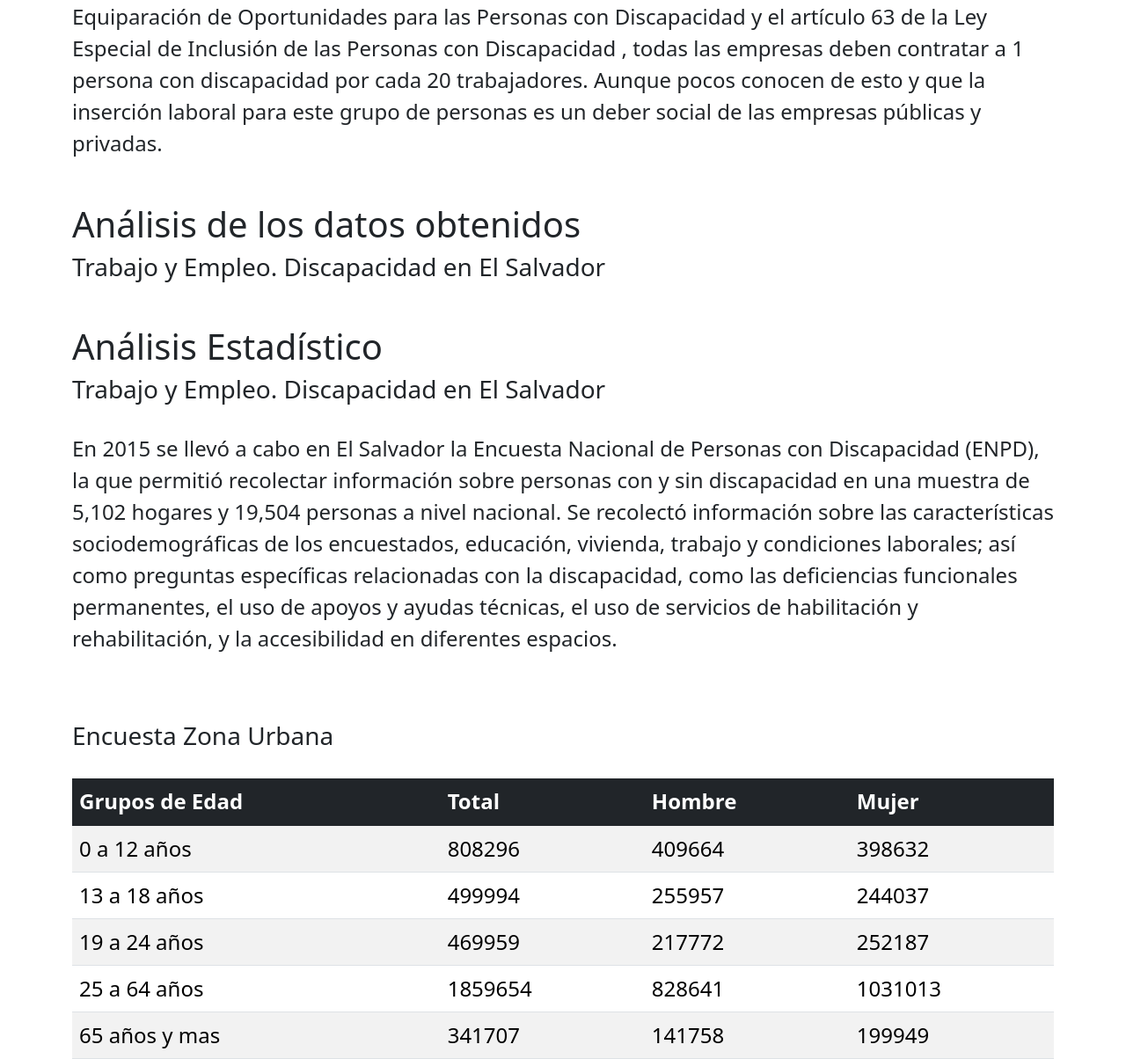
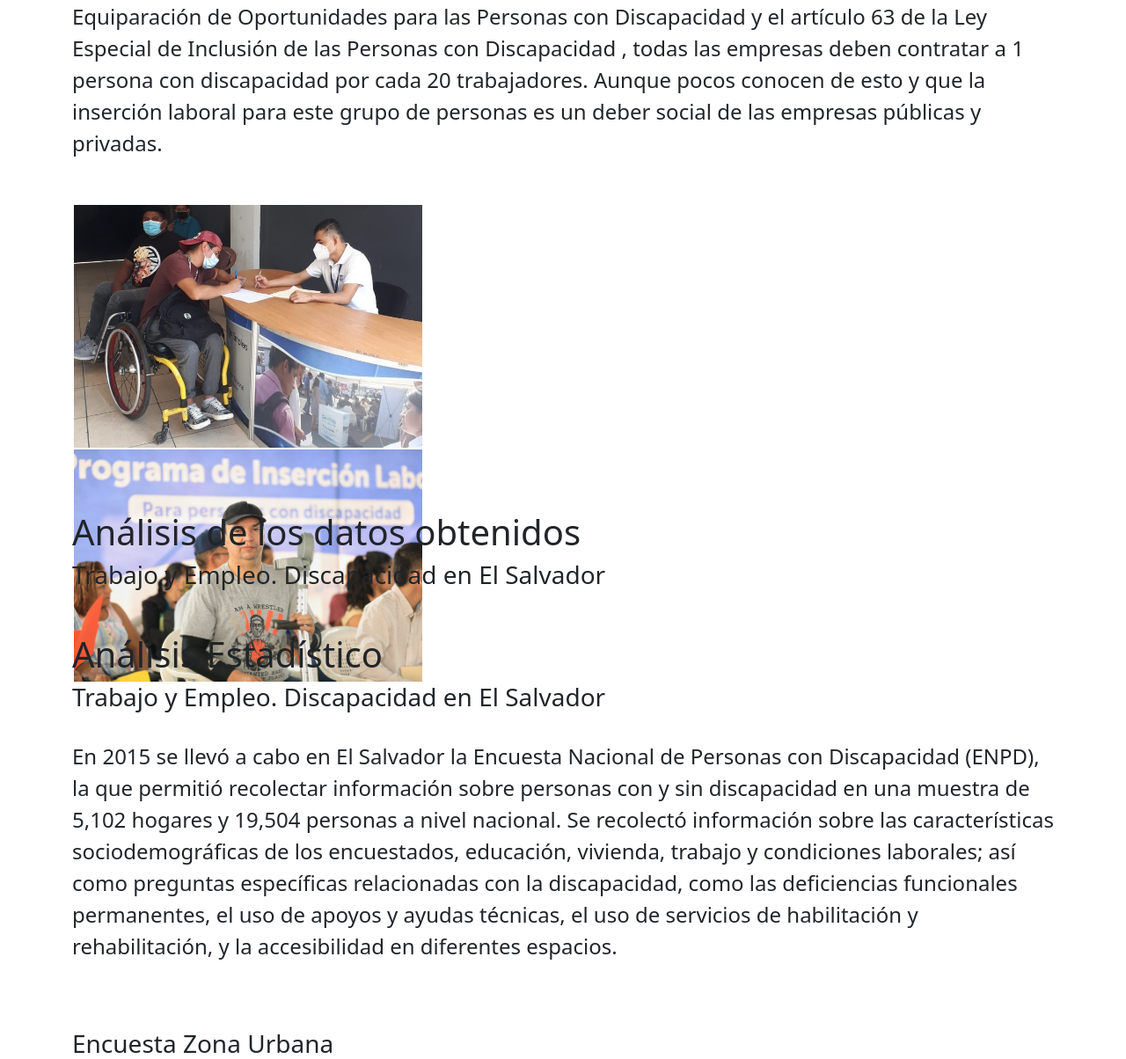
Before and after one commit to JGer04/HDP, a Django app: page /trabajo/trabajo in a window 1280 px wide. Shown: the part 787-1991 px from the top of the page at 88% size. Run offline with Django 4.2, Linux system fonts and the light colour scheme; data comes from the database, SQL or seed files in the repository; both versions use the stored data as it was after the commit; some libraries are stand-ins or nearby versions.

Commit message:
resumen trabajo e imagenes

```diff
--- a/Proyecto/static/css/sidebar.css
+++ b/Proyecto/static/css/sidebar.css
@@ -49,6 +49,13 @@
   padding-left: 220px;
 }
 
+.prueba{
+  width: 100%;
+  height: 100%;
+  max-width: 400px;
+  max-height: 350px;
+  border: 1px solid white;
+}
 /*
 ===============
 Navbar
--- a/Proyecto/templates/trabajo/trabajo.html
+++ b/Proyecto/templates/trabajo/trabajo.html
@@ -15,6 +15,11 @@
          {{ b.resumen }}
     </p>
 {% endfor %}
+
+<div class="trabajo prueba">
+     <img class="prueba" src="{% static 'img/img1-resumen-T.jpg'%}" />
+     <img class="prueba" src="{% static 'img/img2-resumen-T.jpg'%}" />
+</div>
 
 <h1>Análisis de los datos obtenidos</h1>
 <h3>Trabajo y Empleo. Discapacidad en El Salvador</h3>
@@ -333,6 +338,8 @@
     <p class="graf-desc">
       Prevalencia de discapacidad, por tipo, en la población de 18 años y más.
     </p>
+    <img class="prueba" src="{% static 'img/img2-resumen-T.jpg'%}" />
 </div>
 
+
  {% endblock content %}
```
Also changed, not shown: Proyecto/db.sqlite3, Proyecto/static/img/img1-resumen-T.jpg (added), Proyecto/static/img/img2-resumen-T.jpg (added), 11 other files.
